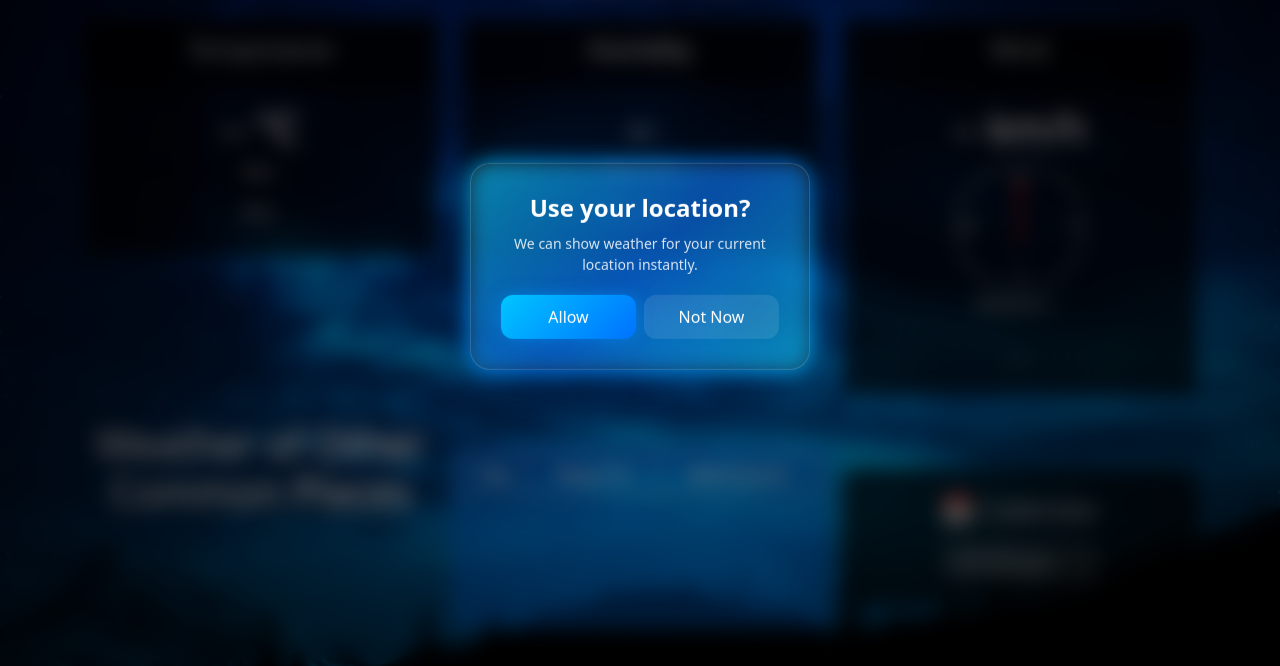
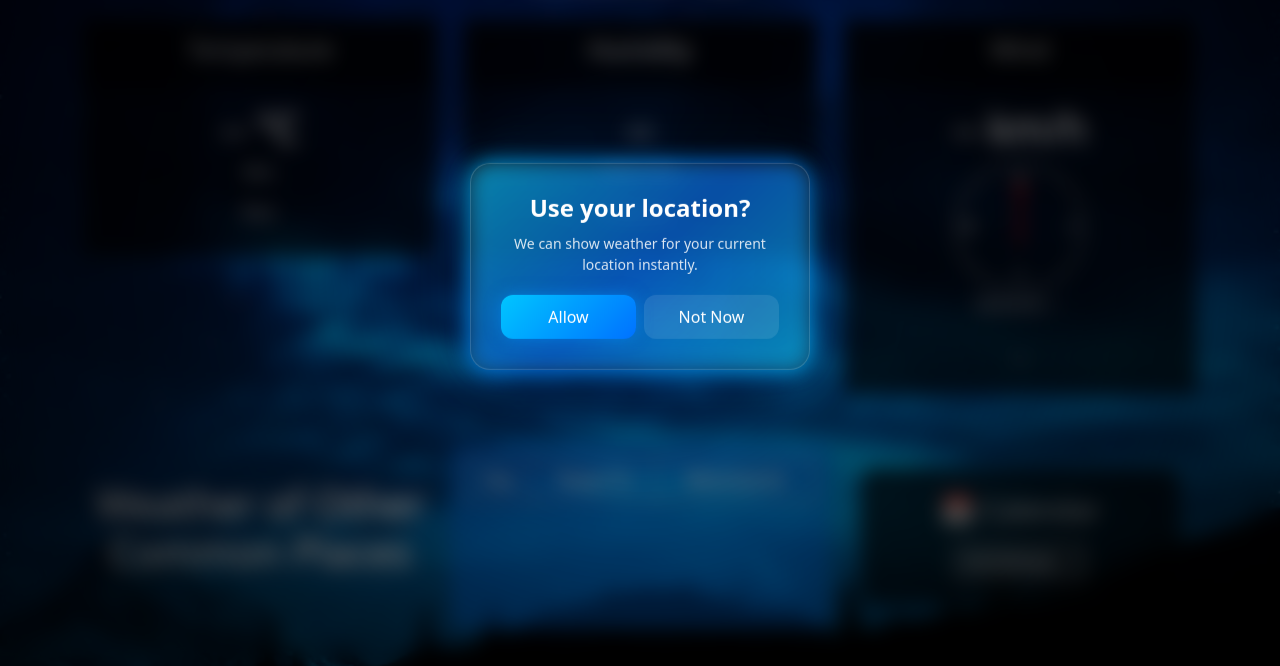
Before and after one commit to aditya2204200/SkyCast-App-, a plain HTML site: page index.html in a window 1280 px wide. Shown: the part 134-800 px from the top of the page. Drawn offline with nearby package versions, Linux system fonts and the light colour scheme; no server answers.

Commit message:
Refactor CSS for improved styling and structure

```diff
--- a/style.css
+++ b/style.css
@@ -240,7 +240,11 @@ body.night-mode #usage p {
 /*======================Some other place*===========================*/
 .dynamic-table {
   background-color: rgba(0, 123, 255, 0.5);
-  padding: 10px;
+
+  max-width: 900px;
+  margin: 40px auto;
+  padding: 15px;
+
   border-radius: 10px;
 }
 
@@ -517,3 +521,24 @@ body.night-mode #usage p {
 .south { bottom: 5px; left: 50%; transform: translateX(-50%); }
 .east  { right: 5px; top: 50%; transform: translateY(-50%); }
 .west  { left: 5px; top: 50%; transform: translateY(-50%); }
+
+
+/* ===== Heading Center Fix ===== */
+.display-6 {
+  text-align: center;
+  margin-top: 60px;
+  margin-bottom: 20px;
+}
+
+.container.my-5 {
+  display: flex;
+  justify-content: center;
+}
+
+.container.my-5 .card {
+  width: 400px;   /* 🔥 fixed size */
+  max-width: 90%;
+}
+#calendar {
+  text-align: center;
+}
```
